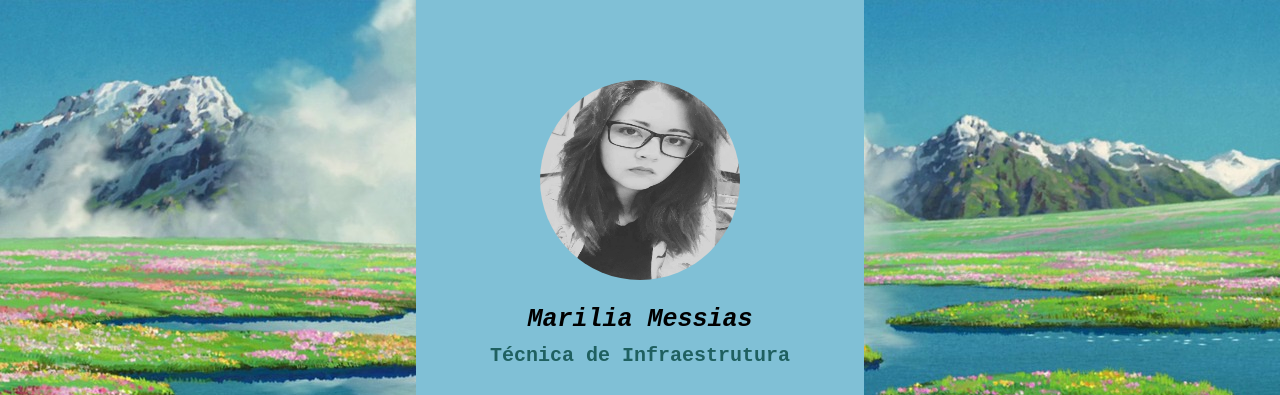
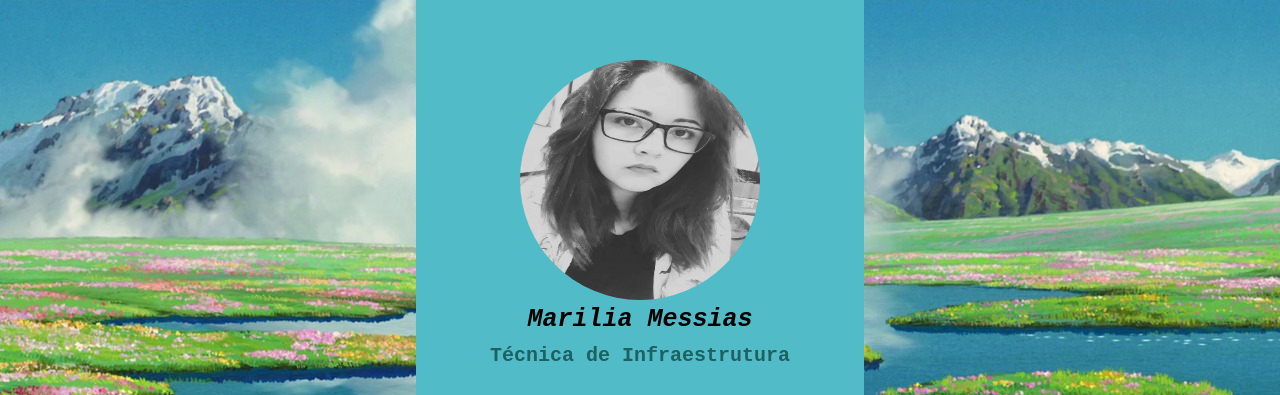
Before and after one commit to mariliamessias/REPROGRAMA, a plain HTML site: page Aula_02_css/index.html in a window 1280 px wide. In both pictures the pointer is over the element 640 px from the left and 271 px from the top of the page. Shown: the top 395 px of the page. Drawn offline with Linux system fonts and the light colour scheme.

Commit message:
Aula 02 - CSS
Revisão 3

```diff
--- a/Aula_02_css/css/style.css
+++ b/Aula_02_css/css/style.css
@@ -32,9 +32,15 @@ h2 {
 
 /* SEÇÃO SOBRE */
 .secao-sobre {
-    background-color: white;
+
     width: 35%;
     margin: 0 auto;
+   border-radius: 0 0 70px 70px;
+}
+
+.secao-sobre:hover{
+
+   background: #51bcc8;
 }
 
 .sobre-conteudo__img {
@@ -48,6 +54,13 @@ h2 {
     -ms-filter: grayscale(100%);
      -o-filter: grayscale(100%);
     filter: grayscale(100%);
+}
+
+.sobre-conteudo__img:hover{
+    -webkit-transform: scale(1.2);
+        -ms-transform: scale(1.2);
+        transform: scale(1.2);
+
 }
 
 .sobre-conteudo {
@@ -76,6 +89,9 @@ h2 {
 .sobre-conteudo__redes-sociais img:hover{
     -webkit-filter: sepia(1) hue-rotate(200deg);
     filter: sepia(1) hue-rotate(200deg);
+        -webkit-transform: scale(1.2);
+        -ms-transform: scale(1.2);
+        transform: scale(1.2);
 
 }
 
```
